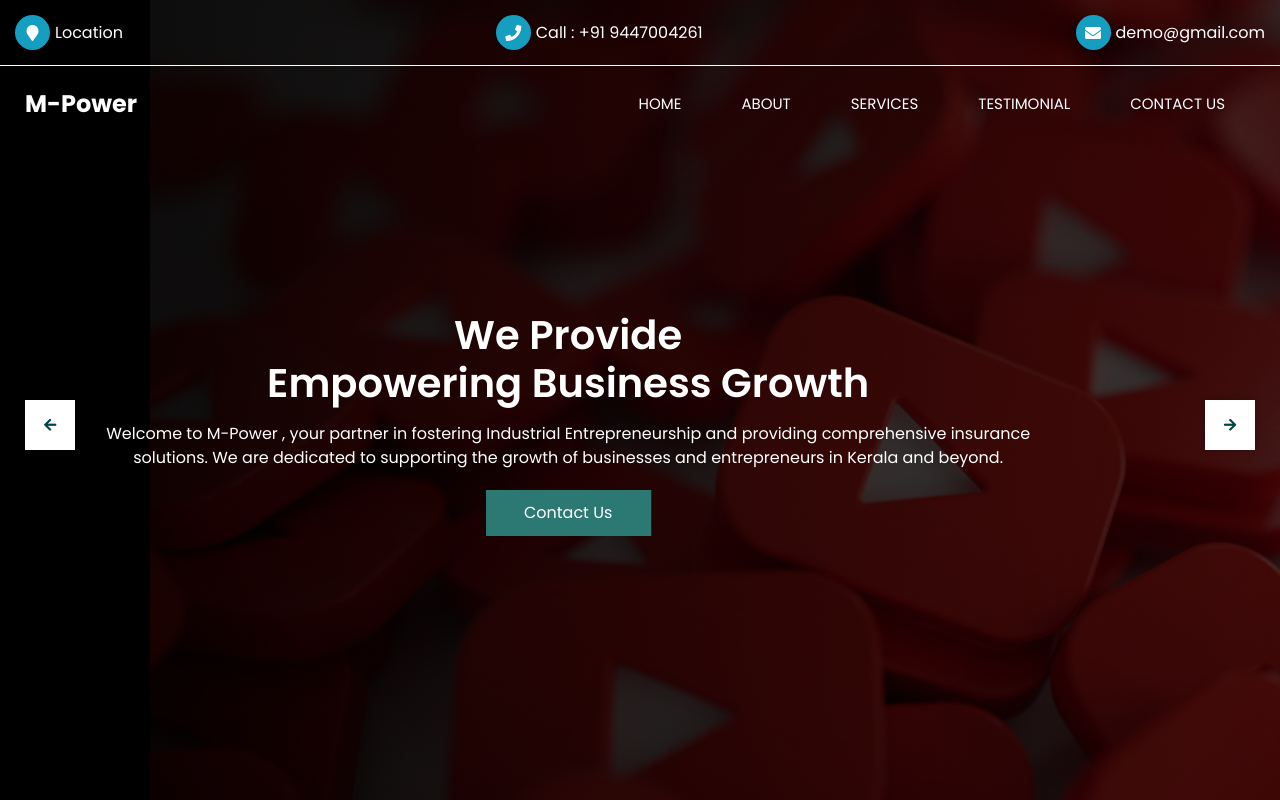
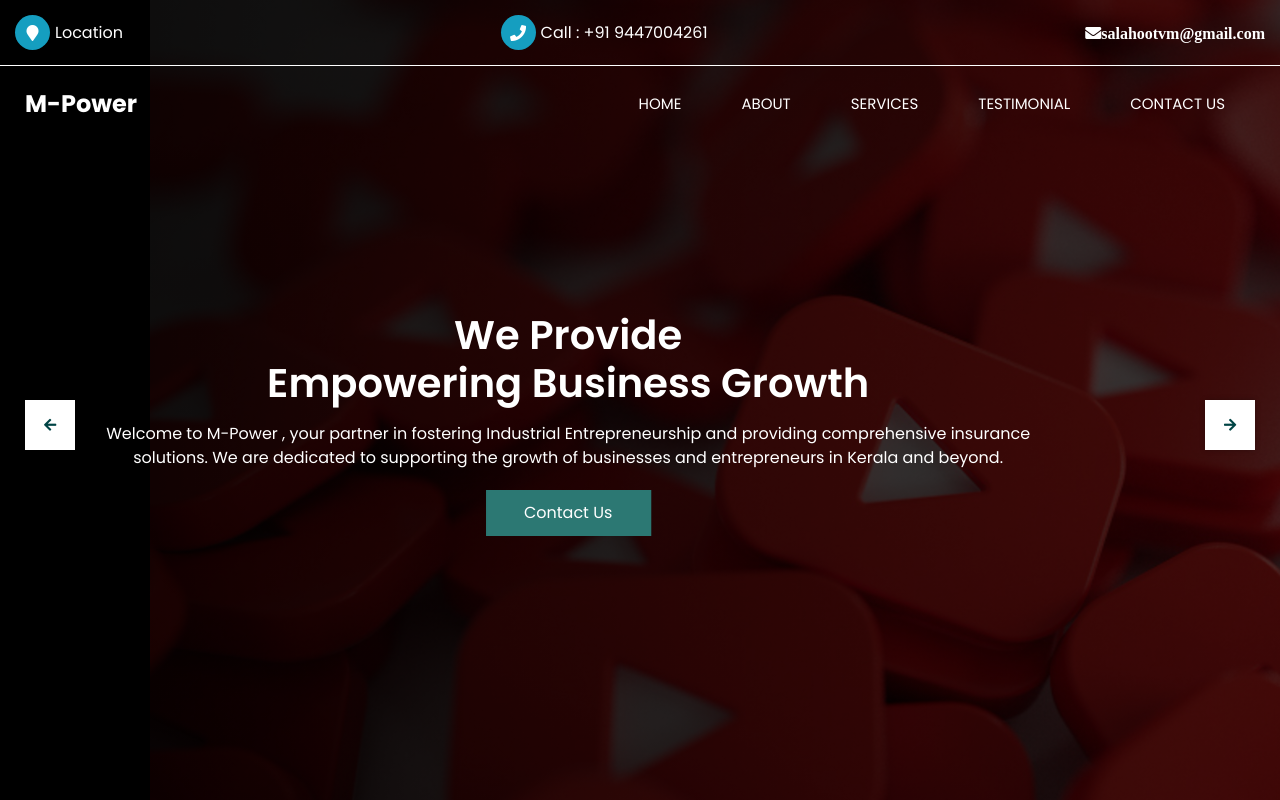
Before and after one commit to Acmeflaretec/M-Power-Consultants, a plain HTML site: page index.html in a window 1280 px wide. Shown: the top 800 px of the page. Drawn offline with nearby package versions, Linux system fonts and the light colour scheme; some packages are replaced by stand-ins of ours.

Commit message:
completed

```diff
--- a/index.html
+++ b/index.html
@@ -61,10 +61,10 @@
                 Call : +91 9447004261
               </span>
             </a>
-            <a href="mailto:demo@gmail.com">
+            <a href="mailto:salahootvm@gmail.com>
               <i class="fa fa-envelope" aria-hidden="true"></i>
               <span>
-                demo@gmail.com
+                salahootvm@gmail.com
               </span>
             </a>
           </div>
@@ -596,14 +596,14 @@
                 Contact info
               </h5>
               <div class="text-white mt-4 d-flex flex-column contact-link">
-                <a href="" class="pb-3 text-light "><i class="fas fa-map-marker-alt text-secondary me-2"></i>
+                <a href="" class="pb-3 text-light"><i class="fas fa-map-marker-alt text-secondary me-2"></i>
                   Alamcode Attingal Trivandrum</a>
                 <a href="tel:9447004261" class="py-3 text-light "><i
                     class="fas fa-phone-alt text-secondary me-2"></i>+91 9447004261</a>
 
-                <a href="emailto:example@gmail.com" class="py-3 text-light "><i
+                <a href="emailto:salahootvm@gmail.com" class="py-3 text-light "><i
                     class="fas fa-envelope text-secondary me-2"></i>
-                  example@gmail.com</a>
+                  salahootvm@gmail.com</a>
               </div>
             </div>
           </div>
```
